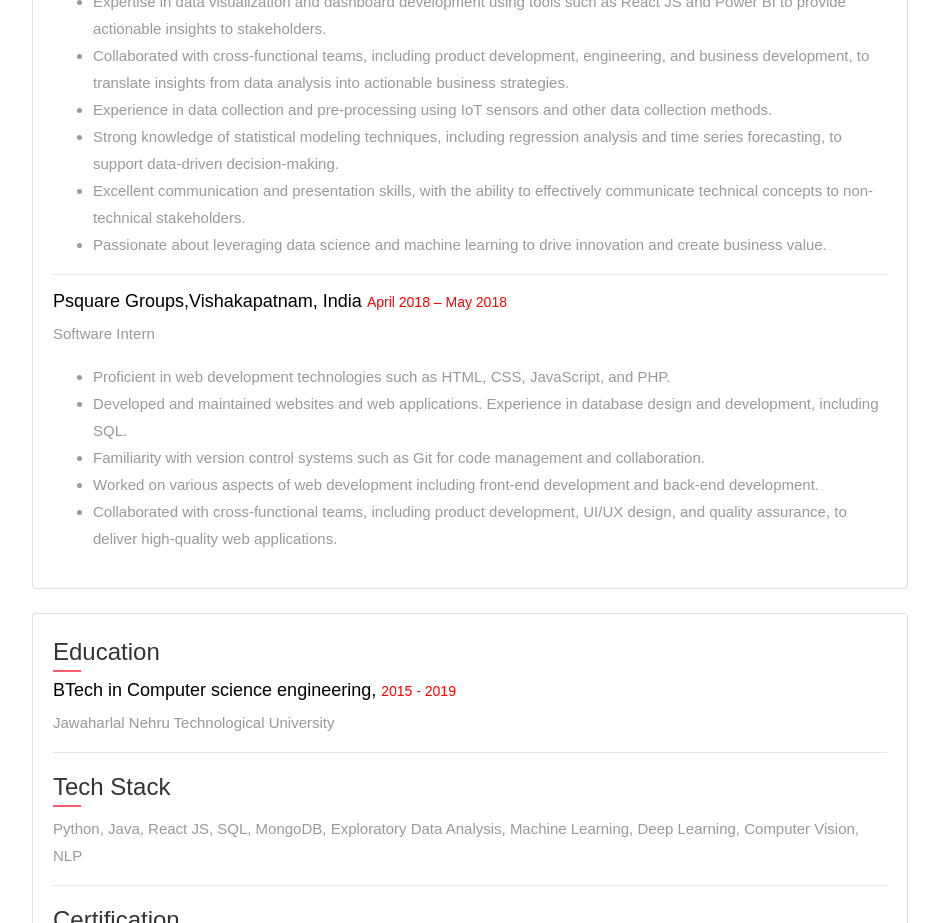
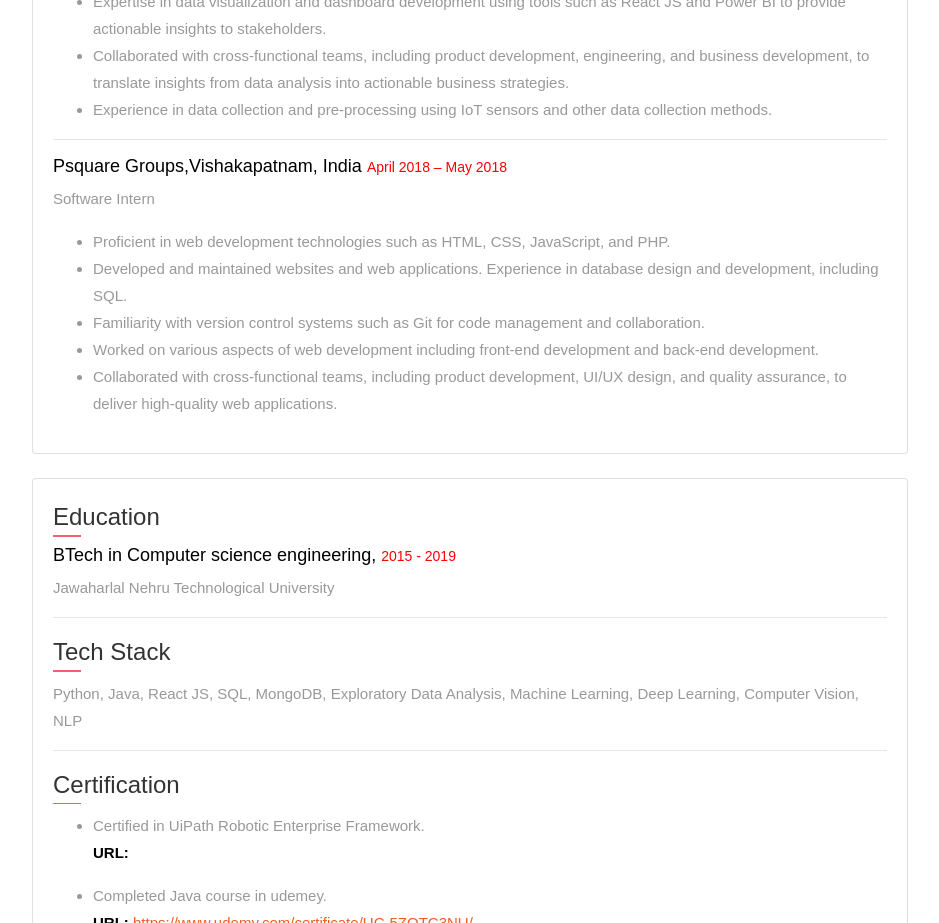
Before and after one commit to Bharadwaj-Sathya/Portfoilo, a React (Create React App) app in the folder client/: page /about in a window 1280 px wide. Shown: the part 880-1803 px from the top of the page, without its empty margins (330-1269 px from the left). Built offline with nearby package versions, Linux system fonts and the light colour scheme.

Commit message:
13-05-2023

```diff
--- a/client/src/components/About.js
+++ b/client/src/components/About.js
@@ -142,24 +142,6 @@ function About() {
                         Experience in data collection and pre-processing using
                         IoT sensors and other data collection methods.
                       </li>
-                      <li>
-                        {" "}
-                        Strong knowledge of statistical modeling techniques,
-                        including regression analysis and time series
-                        forecasting, to support data-driven decision-making.
-                      </li>
-                      <li>
-                        {" "}
-                        Excellent communication and presentation skills, with
-                        the ability to effectively communicate technical
-                        concepts to non-technical stakeholders.
-                      </li>
-
-                      <li>
-                        {" "}
-                        Passionate about leveraging data science and machine
-                        learning to drive innovation and create business value.
-                      </li>
                     </ul>
                     <hr></hr>
                     <h6
```
